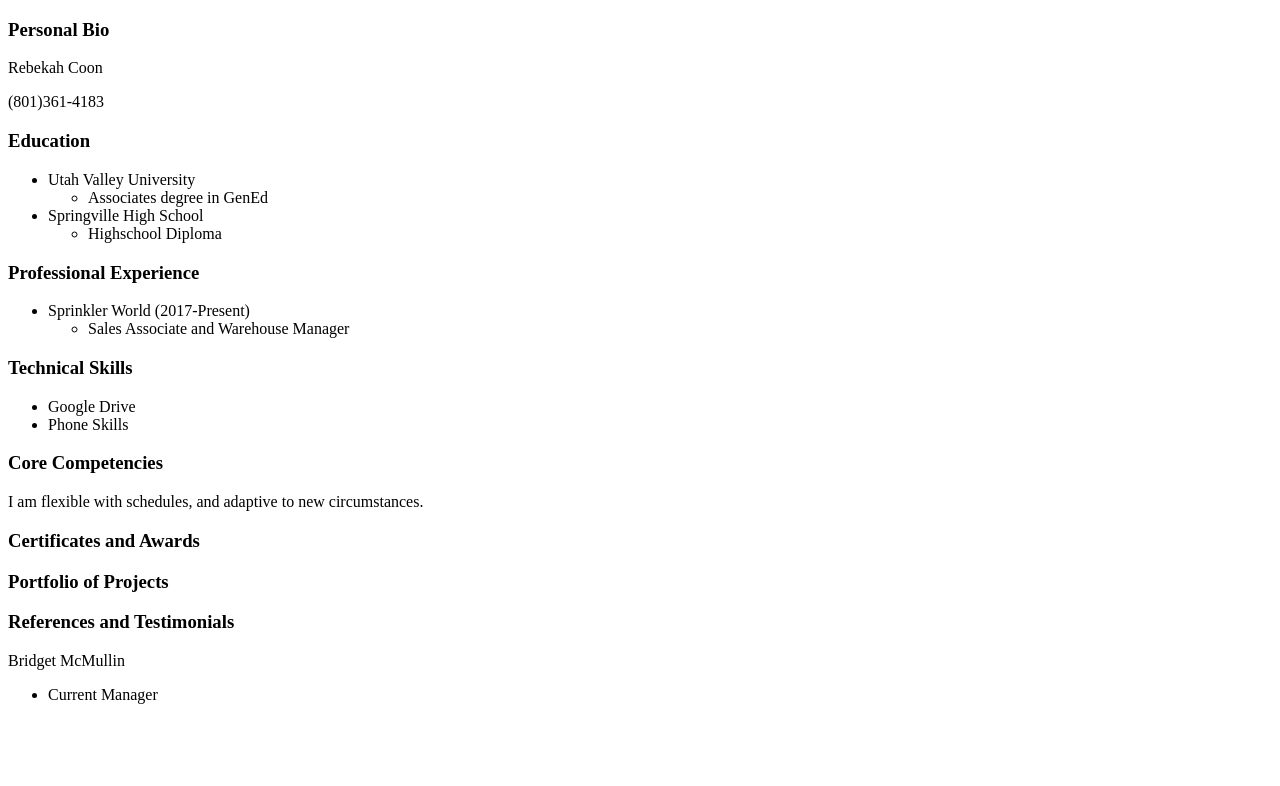
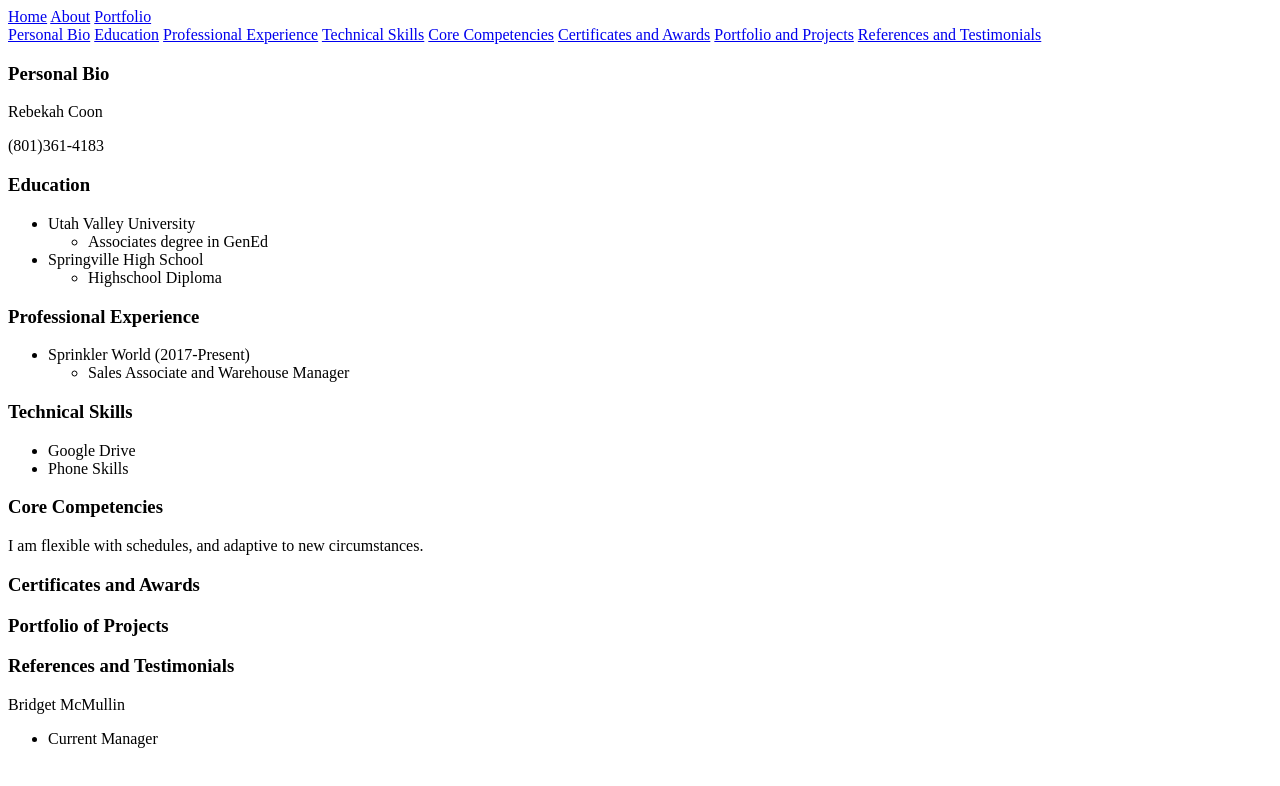
Before and after one commit to rebekahcoon/first-respository, a plain HTML site: page index.html in a window 1280 px wide. Drawn offline with Linux system fonts and the light colour scheme.

Commit message:
Add files via upload

```diff
--- a/index.html
+++ b/index.html
@@ -6,16 +6,28 @@
     <body>
       <header>
           <nav>
-
-          </nav>
+            <a href="./index.html">Home</a>
+            <a href="./about.html">About</a>
+            <a href="./portfolio.html">Portfolio</a>
+         </nav>
+        <nav>
+            <a href="#personalBio">Personal Bio</a>
+            <a href="#education">Education</a>
+            <a href="#professionalExperience">Professional Experience</a>
+            <a href="#technicalSkills">Technical Skills</a>
+            <a href="#coreCompetencies">Core Competencies</a>
+            <a href="#certificatesAwards">Certificates and Awards</a>
+            <a href="#portfolio">Portfolio and Projects</a>
+            <a href="#references">References and Testimonials</a>
+        </nav>
       </header>
         <div>
-        <h3>Personal Bio</h3>
+        <h3 id="personalBio">Personal Bio</h3>
            <p>Rebekah Coon</p>
            <p>(801)361-4183</p>
         </div>
         <div>
-        <h3>Education</h3>
+        <h3 id="education">Education</h3>
             <ul>
                 <li>Utah Valley University</li>
                     <ul>
@@ -28,7 +40,7 @@
             </ul>
         </div>
         <div>
-        <h3>Professional Experience</h3>
+        <h3 id="professionalExperience">Professional Experience</h3>
             <ul>
                 <li>Sprinkler World (2017-Present)</li>
                     <ul>
@@ -37,27 +49,27 @@
             </ul>
         </div>
         <div>
-        <h3>Technical Skills</h3>
+        <h3 id="technicalSkills">Technical Skills</h3>
             <ul>
                 <li>Google Drive</li>
                 <li>Phone Skills</li>
             </ul>
         </div>
         <div>
-        <h3>Core Competencies</h3>
+        <h3 id="coreCompetencies">Core Competencies</h3>
             <p>
                 I am flexible with schedules, and adaptive to new circumstances.
             </p>
         </div>
         <div>
-        <h3>Certificates and Awards</h3>
+        <h3 id="certificatesAwards">Certificates and Awards</h3>
         <!--dont have really any awards or certificates-->
         </div>
         <div>
-        <h3>Portfolio of Projects</h3>
+        <h3 id="portfolio">Portfolio of Projects</h3>
         </div>
         <div>
-        <h3>References and Testimonials</h3>
+        <h3 id="references">References and Testimonials</h3>
             <p>Bridget McMullin
                 <ul>
                     <li>Current Manager</li>
```
